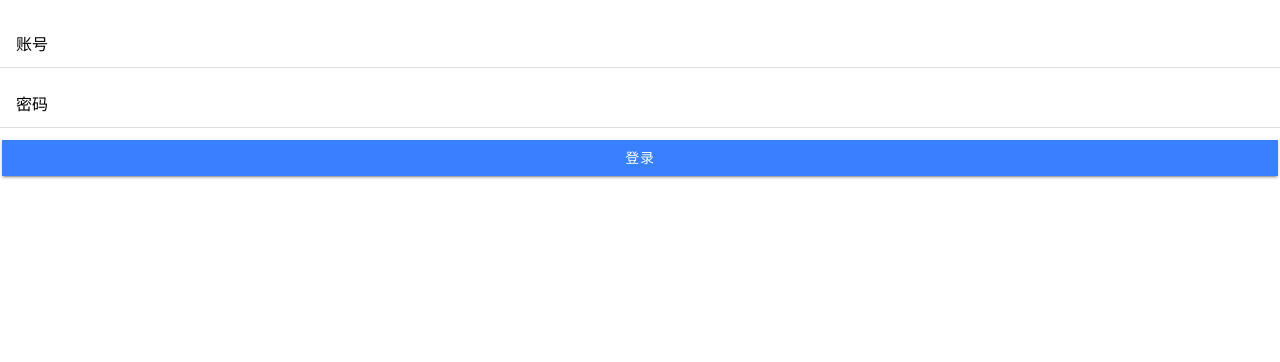
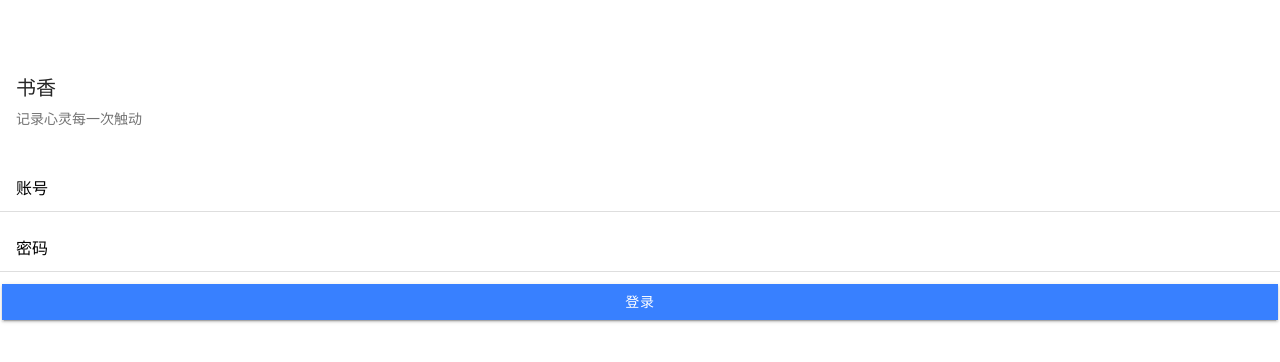
Before and after one commit to eaTong/iget-free-app, a React (Create React App) app: page /login in a window 1280 px wide. Shown: the top 362 px of the page. Built offline with nearby package versions, Linux system fonts and the light colour scheme.

Commit message:
optimise login page

```diff
--- a/src/App.tsx
+++ b/src/App.tsx
@@ -21,6 +21,7 @@ import './styles/global.css';
 import './styles/home-page.css';
 import './styles/book-list-item.css';
 import './styles/book-detail-page.css';
+import './styles/login-page.css';
 
 import LoginPage from "./pages/LoginPage";
 import SearchPage from "./pages/SearchPage";
--- a/src/pages/LoginPage.tsx
+++ b/src/pages/LoginPage.tsx
@@ -1,27 +1,27 @@
-import React, {Component} from "react";
+import React, { Component } from "react";
 import {
   IonPage,
-  IonContent, IonItem, IonLabel, IonInput, IonList, IonButton
+  IonContent, IonItem, IonLabel, IonInput, IonList, IonButton, IonCard, IonCardContent, IonCardHeader, IonCardSubtitle, IonCardTitle
 } from "@ionic/react";
-import {PagePropsInterface} from "../utils/PagePropsInterface";
-import {CACHED_LOGIN_USER, HAS_LOGIN} from "../utils/constants";
+import { PagePropsInterface } from "../utils/PagePropsInterface";
+import { CACHED_LOGIN_USER, HAS_LOGIN } from "../utils/constants";
 import ajax from "../utils/ajax";
 
 class LoginPage extends Component<PagePropsInterface, {}> {
-  state = {form: {account: '', password: ''}};
+  state = { form: { account: '', password: '' } };
 
   onChangeFormItem(val: string, key: string) {
-    const {form} = this.state;
+    const { form } = this.state;
     if (key === 'password') {
       form.password = val;
     } else {
       form.account = val;
     }
-    this.setState({form});
+    this.setState({ form });
   }
 
   async login() {
-    await ajax({url: '/api/user/login', data: this.state.form});
+    await ajax({ url: '/api/user/login', data: this.state.form });
     window.sessionStorage.setItem(HAS_LOGIN, '1');
     window.localStorage.setItem(CACHED_LOGIN_USER, JSON.stringify(this.state.form));
     this.props.history.replace('/home');
@@ -29,8 +29,14 @@ class LoginPage extends Component<PagePropsInterface, {}> {
 
   render() {
     return (
-      <IonPage>
+      <IonPage className='login-page'>
         <IonContent>
+            <IonCardHeader>
+              <IonCardTitle>
+                书香
+              </IonCardTitle>
+              <IonCardSubtitle>记录心灵每一次触动</IonCardSubtitle>
+            </IonCardHeader>
             <IonList>
               <IonItem>
                 <IonLabel position="floating">账号</IonLabel>
@@ -40,10 +46,11 @@ class LoginPage extends Component<PagePropsInterface, {}> {
                 <IonLabel position="floating">密码</IonLabel>
                 <IonInput
                   type={'password'}
-                onIonChange={(event: any) => this.onChangeFormItem(event.target.value, 'password')}/>
+                  onIonChange={(event: any) => this.onChangeFormItem(event.target.value, 'password')} />
               </IonItem>
               </IonList>
           <IonButton expand="full" onClick={() => this.login()}>登录</IonButton>
+
         </IonContent>
       </IonPage>
     )
--- /dev/null
+++ b/src/styles/login-page.css
@@ -0,0 +1,3 @@
+.login-page {
+    padding-top:60px;
+}
```
Lines whose indentation alone changed are shown as unchanged.
